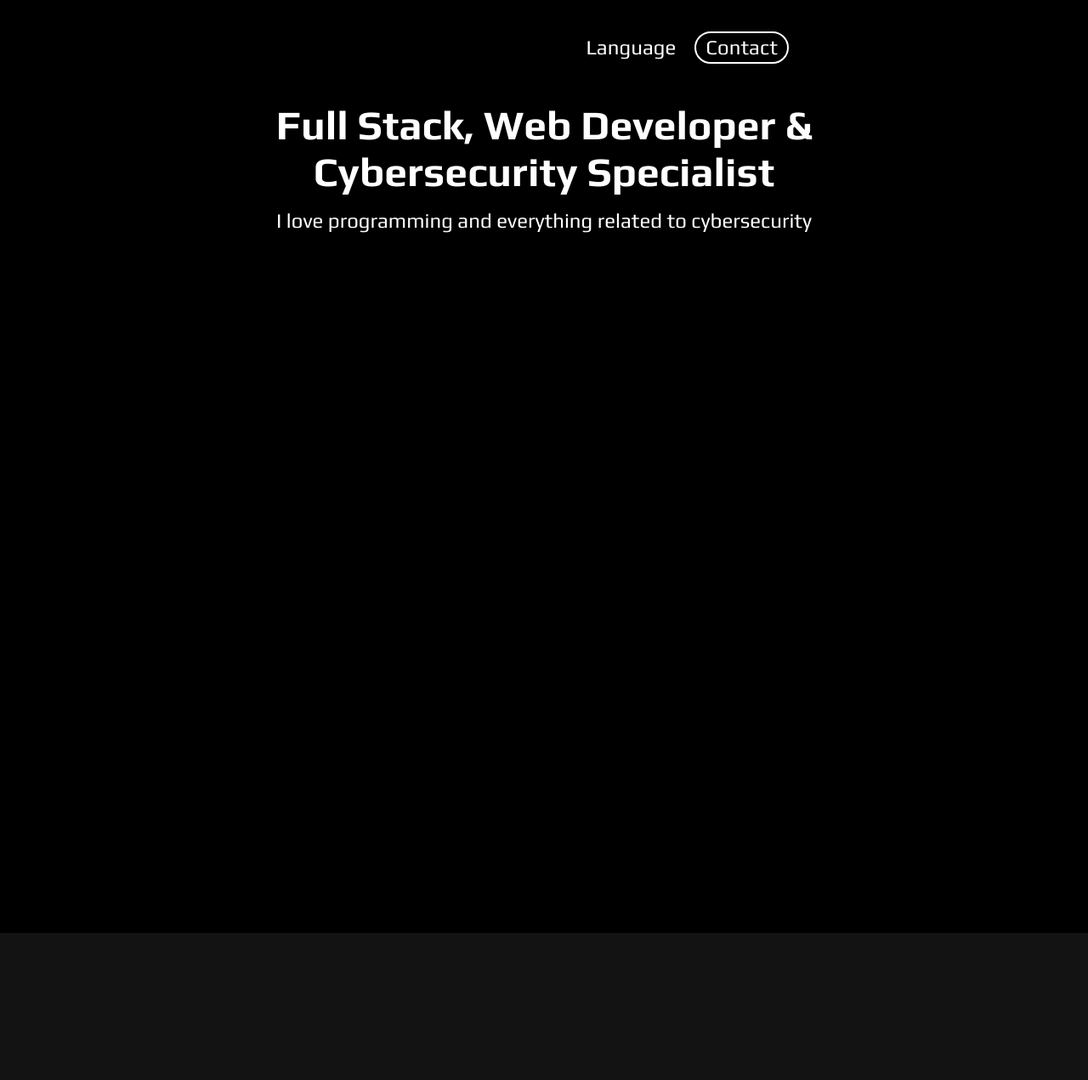
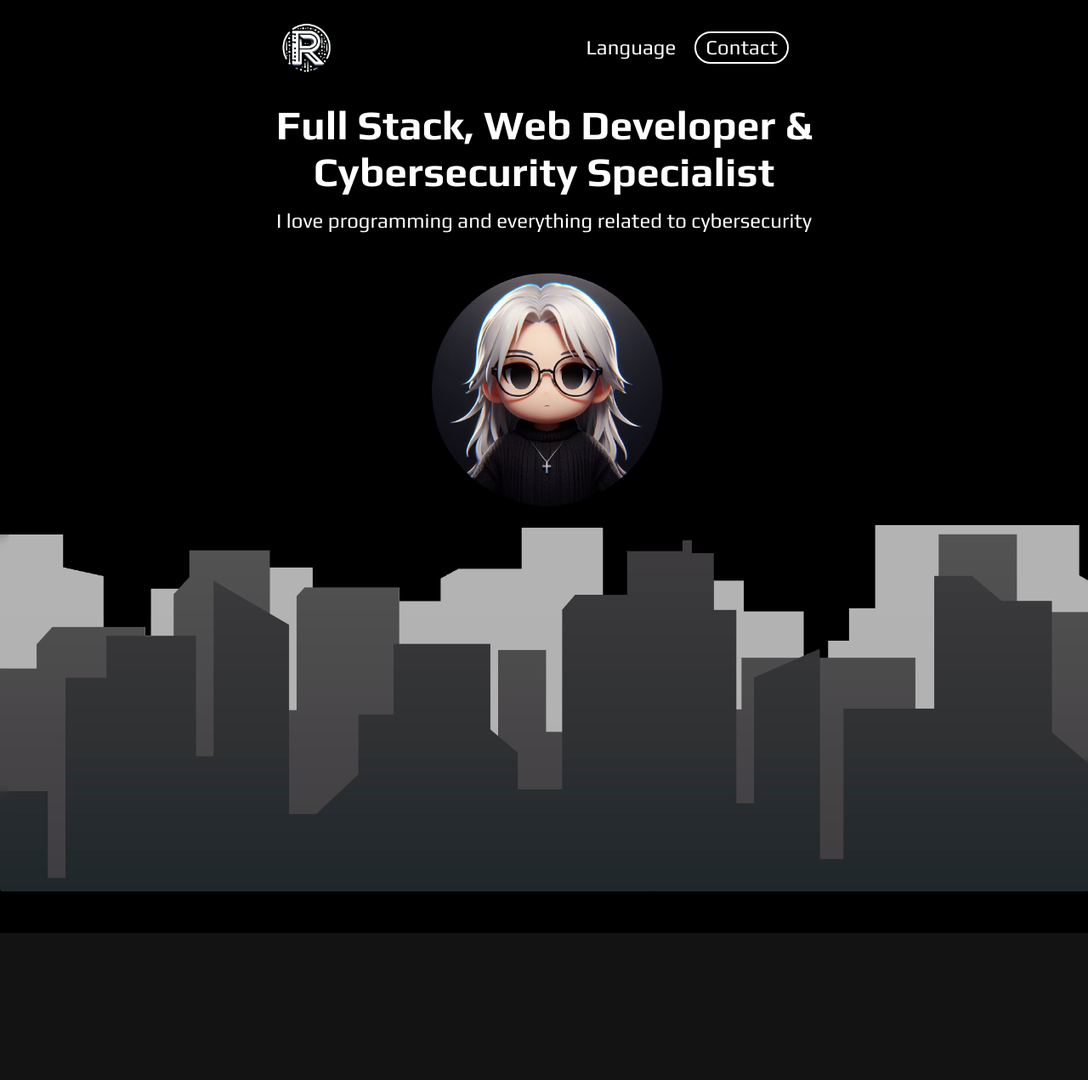
Before and after one commit to zInsanity69/Ruben-motos-CV, a plain HTML site: page index.html in a window 1280 px wide. Shown: the top 1271 px of the page at 85% size. Drawn offline with Linux system fonts and the light colour scheme; files whose address does not match are found by name.

Commit message:
update imagenes

```diff
--- a/css/style.css
+++ b/css/style.css
@@ -40,7 +40,7 @@ h1{
 }
 
 .logo {
-  background-image: url(img/logo.png);
+  background-image: url(../img/logo.png);
   background-position: center;
   background-repeat: no-repeat;
   background-size: cover;
@@ -111,7 +111,7 @@ h1{
 
 
 .foto {
-  background-image: url(img/foto-perfil.png);
+  background-image: url(../img/foto-perfil.png);
   background-position: center;
   background-repeat: no-repeat;
   background-size: cover;
@@ -123,7 +123,7 @@ h1{
 .debajo{
   height: 30rem;
   width: 100%;
-  background-image: url(img/Ciudad.png);
+  background-image: url(../img/Ciudad.png);
   background-size: cover;
   background-repeat: no-repeat;
   background-position: 0rem -5rem;
@@ -321,7 +321,7 @@ h1{
 }
 
 .proyectoMarmi{
-  background-image: url(img/ProyectoMarmi.png);
+  background-image: url(../img/ProyectoMarmi.png);
   background-position: center;
   background-size: cover;
   background-repeat: no-repeat;
```
